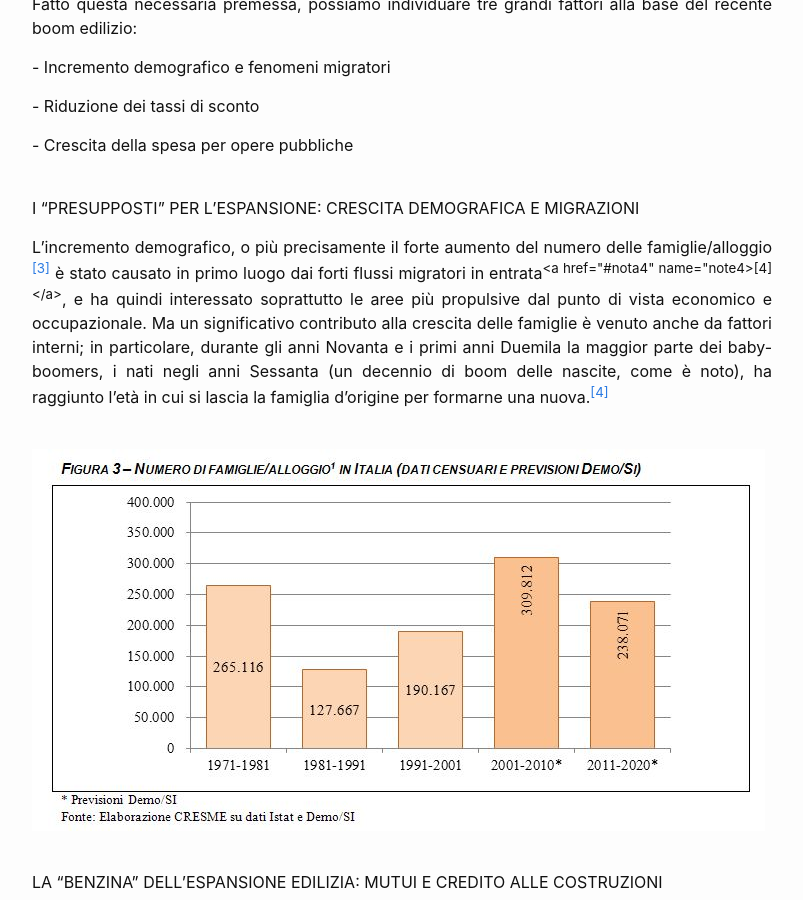
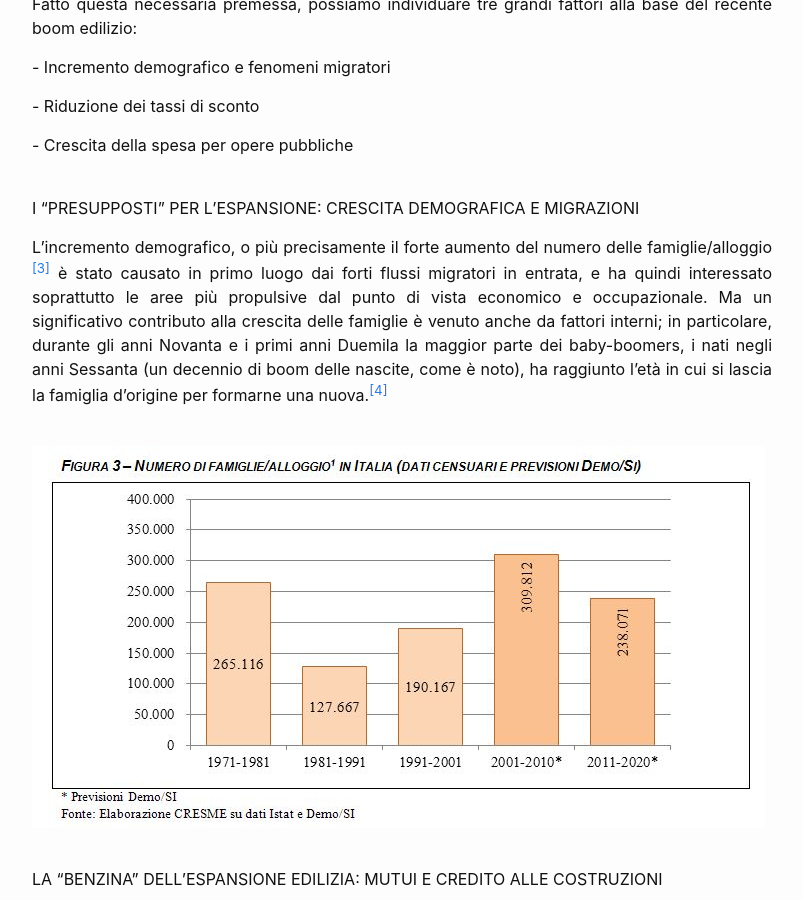
Before and after one commit to danielegirardi/danielegirardi.github.io, a Jekyll site: the page built from posts/secondoboomedilizio.md, in a window 1280 px wide and 900 px high, scrolled down 4034 px. Shown: the whole window, without its empty margins (238-1041 px from the left). Built offline with Jekyll 4.4.1, drawn with Linux system fonts in a browser that asks for light colours; our own code applies the rules of GitHub Pages for plain Markdown files; some of the changed text lies outside the part shown.

Commit message:
Update secondoboomedilizio.md

```diff
--- a/posts/secondoboomedilizio.md
+++ b/posts/secondoboomedilizio.md
@@ -76,7 +76,7 @@ Parallelamente, il <strong>declino dei salari reali</strong> ha indebolito ulter
 <p style="text-align: justify;">- Crescita della spesa per opere pubbliche</p>
 &nbsp;
 <p style="text-align: justify;">I “PRESUPPOSTI” PER L’ESPANSIONE: CRESCITA DEMOGRAFICA E MIGRAZIONI</p>
-<p style="text-align: justify;">L’incremento demografico, o più precisamente il forte aumento del numero delle famiglie/alloggio <sup><a href="#nota3" name="note3">[3]</a></sup> è stato causato in primo luogo dai forti flussi migratori in entrata<sup><a href="#nota4" name="note4>[4]</a></sup>, e ha quindi interessato soprattutto le aree più propulsive dal punto di vista economico e occupazionale. Ma un significativo contributo alla crescita delle famiglie è venuto anche da fattori interni; in particolare, durante gli anni Novanta e i primi anni Duemila la maggior parte dei baby-boomers, i nati negli anni Sessanta (un decennio di boom delle nascite, come è noto), ha raggiunto l’età in cui si lascia la famiglia d’origine per formarne una nuova.<sup><a href="#nota4" name="note4">[4]</a></sup></p>
+<p style="text-align: justify;">L’incremento demografico, o più precisamente il forte aumento del numero delle famiglie/alloggio <sup><a href="#nota3" name="note3">[3]</a></sup> è stato causato in primo luogo dai forti flussi migratori in entrata, e ha quindi interessato soprattutto le aree più propulsive dal punto di vista economico e occupazionale. Ma un significativo contributo alla crescita delle famiglie è venuto anche da fattori interni; in particolare, durante gli anni Novanta e i primi anni Duemila la maggior parte dei baby-boomers, i nati negli anni Sessanta (un decennio di boom delle nascite, come è noto), ha raggiunto l’età in cui si lascia la famiglia d’origine per formarne una nuova.<sup><a href="#nota4" name="note4">[4]</a></sup></p>
 &nbsp;
 <p style="text-align: justify;"><a href="https://danielegirardi.github.io/posts/boom_edilizio_fig5.jpg"><img class="alignnone size-full wp-image-93" src="https://danielegirardi.github.io/posts/boom_edilizio_fig5.jpg" alt="FIGURA3"></a></p>
 &nbsp;
@@ -126,7 +126,7 @@ Parallelamente, il <strong>declino dei salari reali</strong> ha indebolito ulter
 
 </div>
 <div id="ftn4"></div>
-<p style="text-align: justify;"><a href="#note4" name="nota4">[4]</a> Si veda <a href=" http:="" www.edilbox.it="" mercato-edilizia="" 7="" fenomeni-demografici-e-dinamiche-di-mercato-tra-vecchio-e-nuovo-ciclo.aspx"="" target="_blank">Campanelli (2012)</a> riguardo le dinamiche demografiche. Banca d’Italia (2009) per un’analisi econometrica dell’impatto della pressione demografica dovuta all’immigrazione sul mercato immobiliare, ed in particolare sui prezzi delle abitazioni.</p>
+<p style="text-align: justify;"><a href="#note4" name="nota4">[4]</a> Si veda Campanelli (2012) riguardo le dinamiche demografiche legate a fattori generazionali. Banca d’Italia (2009) per un’analisi econometrica dell’impatto della pressione demografica dovuta all’immigrazione sul mercato immobiliare, ed in particolare sui prezzi delle abitazioni.</p>
 
 </div>
 <div id="ftn5">
```
